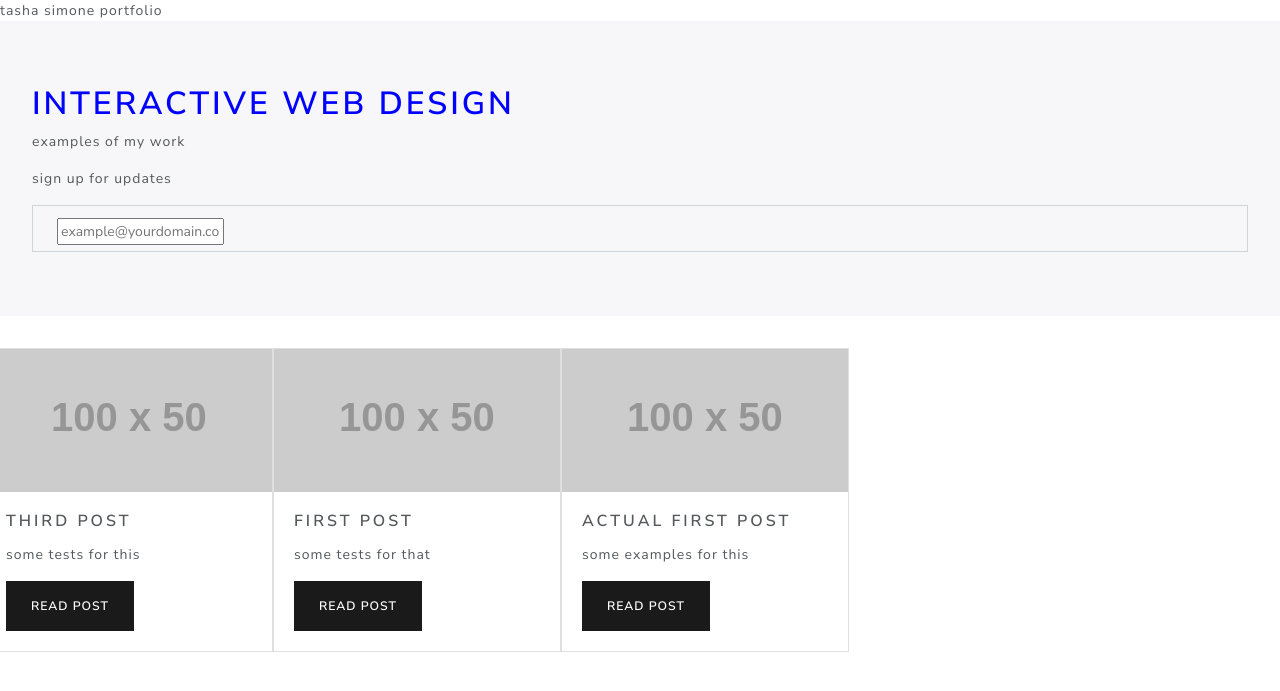
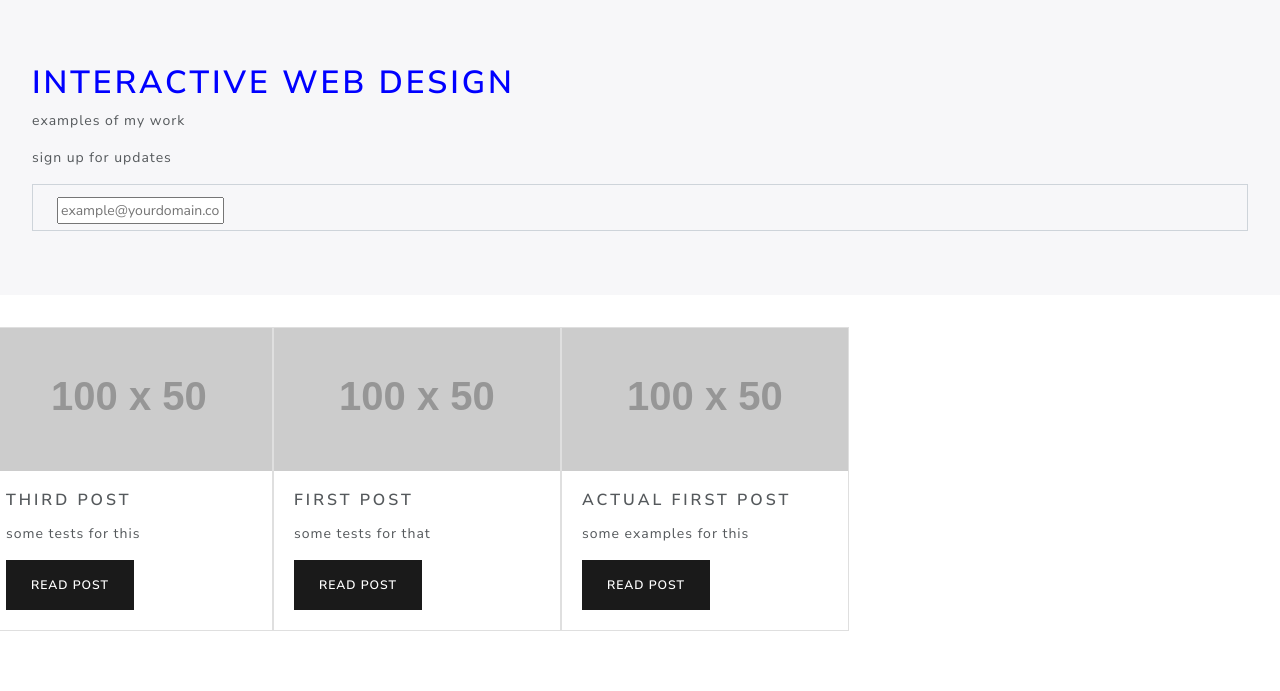
Before and after one commit to tashasimone/tashasimone, a Jekyll site: the page built from index.md, in a window 1280 px wide. Shown: the top 691 px of the page. Built offline with Jekyll 4.4.1, drawn with Linux system fonts in a browser that asks for light colours; our own code applies the rules of GitHub Pages for plain Markdown files.

Commit message:
More to ignore and header fix

```diff
--- a/_includes/header.html
+++ b/_includes/header.html
@@ -4,7 +4,7 @@
     <meta charset="utf-8">
     <meta name="viewport" content="width=device-width, initial-scale=1, shrink-to-fit=no">
     <link type="text/css" rel="stylesheet" href="https://bootswatch.com/4/lux/bootstrap.min.css">
-    <link type="text/css" rel="stylesheet" href="/styles.css"
+    <link type="text/css" rel="stylesheet" href="/styles.css" />
     <title>tasha simone portfolio</title>
   </head>
   <body>
```
Also changed, not shown: 1 other file.
